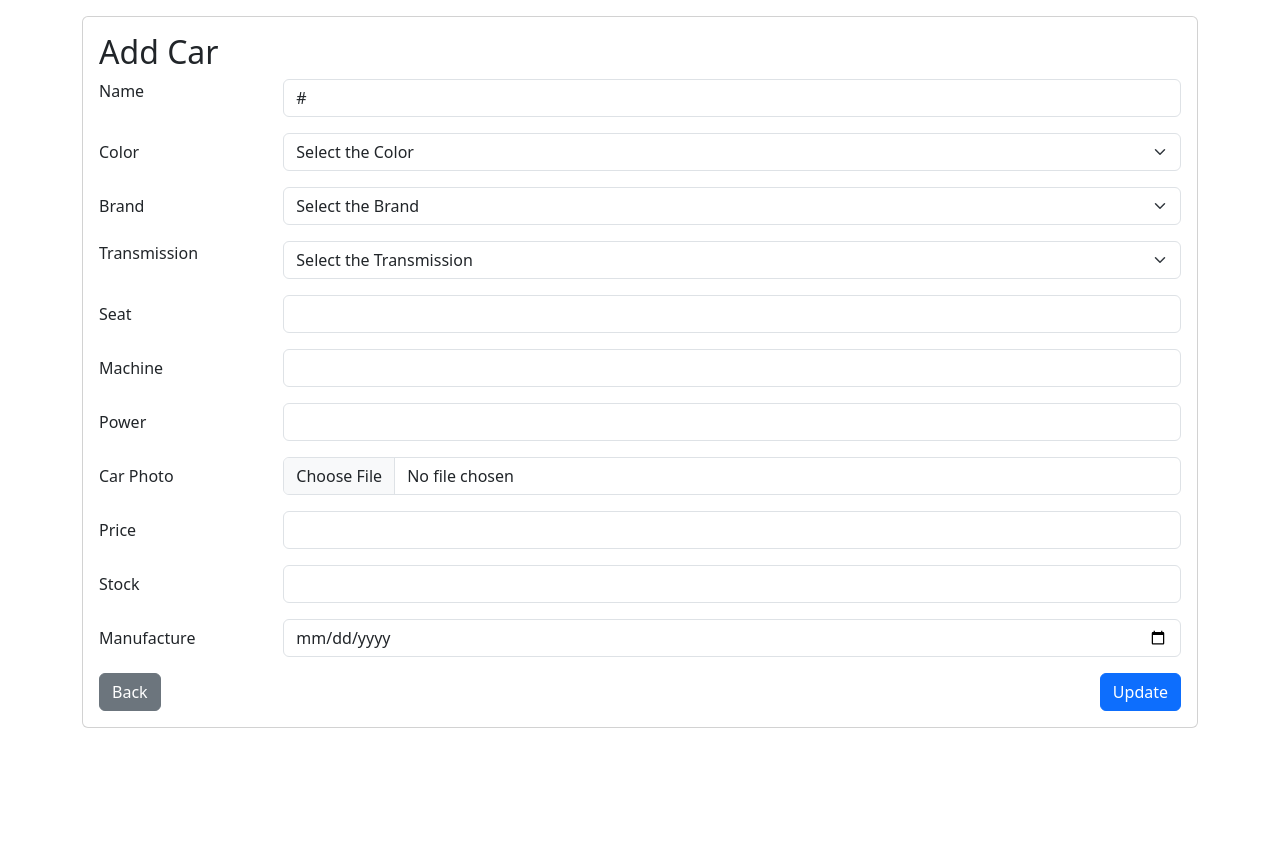
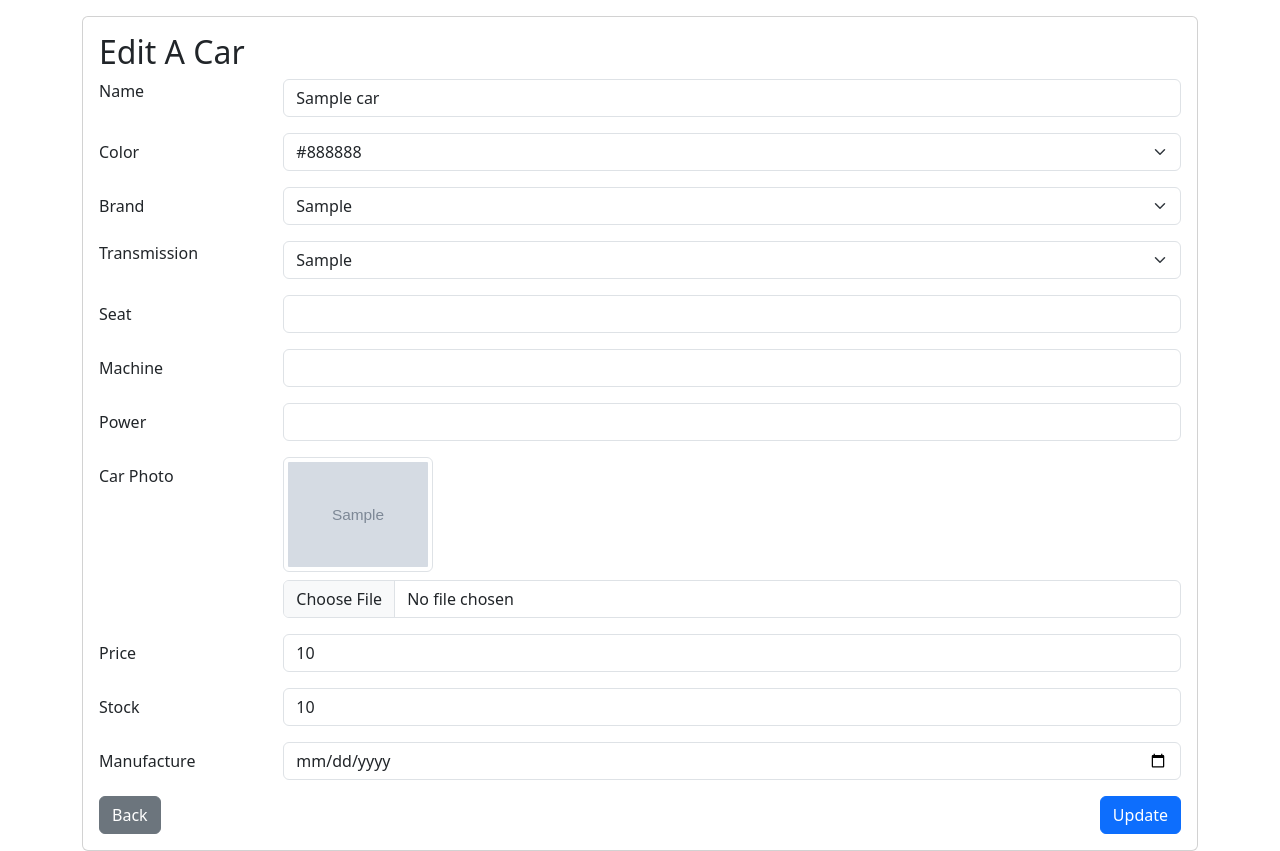
Before and after one commit to hanasoke/ecommerce-CI3, a CodeIgniter app: page /ecommerce-CI3/car/edit/1 in a window 1280 px wide. Before the commit the page ends 728 px from the top, so only its background shows below. Run offline with CodeIgniter, Linux system fonts and the light colour scheme; tables that the repository leaves empty or names only in its code hold one stand-in row (values such as "Sample post"); grey boxes marked "Sample" are stand-in pictures.

Commit message:
fixing edit errors on pages

```diff
--- a/application/controllers/Car.php
+++ b/application/controllers/Car.php
@@ -11,7 +11,7 @@
         // Load database library
         $this->load->database();
 
-        // Load Seller Model
+        // Load Car Model
         $this->load->model('Car_model');
 
         // Load Form Validation Library
@@ -52,7 +52,7 @@
         $this->form_validation->set_rules('manufacture', 'Manufacture', 'required');
 
         // File upload configuration
-        $config['upload_path'] = FCPATH . 'public/img/cars/';
+        $config['upload_path'] = FCPATH . 'public/img/cars';
 
         // Allowed file types
         $config['allowed_types'] = 'jpg|jpeg|png';
@@ -68,8 +68,8 @@
 
         // Check if the form validation and file upload are successful
         if($this->form_validation->run() == FALSE || !$this->upload->do_upload('photo')) {
+
             // validation or file upload failed
-
             $error = $this->upload->display_errors(); // Get file upload errors
 
             $this->session->set_flashdata('error', $error); // Set error message
@@ -100,16 +100,115 @@
             if ($this->Car_model->add_car($data)) {
                 $this->session->set_flashdata('success', 'Car added successfully!');
             } else {
-                $this->session->set_flashdata('error', 'Failed to add seller.');
+                $this->session->set_flashdata('error', 'Failed to add a car.');
             }
 
             redirect('cars');
         }
     }
 
-    public function edit()
+    public function edit($id)
     {
-        $this->load->view('car/edit');
+        // Set validation rules
+    $this->form_validation->set_rules('name', 'Name', 'required');
+    $this->form_validation->set_rules('color', 'Color', 'required');
+    $this->form_validation->set_rules('brand', 'Brand', 'required');
+    $this->form_validation->set_rules('transmission', 'Transmission', 'required');
+    $this->form_validation->set_rules('seat', 'Seat', 'required|numeric');
+    $this->form_validation->set_rules('machine', 'Machine', 'required|numeric');
+    $this->form_validation->set_rules('power', 'Power', 'required|numeric');
+    $this->form_validation->set_rules('price', 'Price', 'required|numeric');
+    $this->form_validation->set_rules('stock', 'Stock', 'required|numeric');$this->form_validation->set_rules('manufacture', 'Manufacture', 'required');
+
+    $config['upload_path'] = FCPATH . 'public/img/cars';
+    $config['allowed_types'] = 'jpg|jpeg|png';
+    $config['max_size'] = 2048;
+    $config['encrypt_name'] = TRUE;
+
+    // Load the upload library
+    $this->load->library('upload', $config);
+
+    if($this->form_validation->run() == FALSE) {
+        // Validation failed
+        $data['car'] = $this->Car_model->get_car($id);
+        $this->load->view('car/edit', $data);
+    } else {
+        // Check if a file was uploaded
+        if(!empty($_FILES['photo']['name'])) {
+            if(!$this->upload->do_upload('photo')) {
+                // File upload failed
+                $error = $this->upload->display_errors();
+
+                $this->session->set_flashdata('error', $error);
+
+                $data['car'] = $this->Car_model->get_car($id);
+                $this->load->view('car/edit', $data);
+                return;
+            } else {
+                // File upload successful
+                $upload_data = $this->upload->data();
+                $file_name = $upload_data['file_name'];
+
+                // Delete the old image if it exists
+                $old_image = $this->Car_model->get_car($id)->photo;
+
+                if(!empty($old_image)) {
+                    unlink(FCPATH . 'public/img/cars/' . $old_image);
+                }
+            }
+        } else {
+            // No file uploaded, retain the old image
+            $file_name = $this->Car_model->get_car($id)->photo;
+        }
+
+        // Prepare data for update
+        $data = array(
+            'name' => $this->input->post('name'),
+            'color' => $this->input->post('color'),
+            'brand' => $this->input->post('brand'),
+            'transmission' => $this->input->post('transmission'),
+            'seat' => $this->input->post('seat'),
+            'machine' => $this->input->post('machine'),
+            'power' => $this->input->post('power'),
+            'price' => $this->input->post('price'),
+            'stock' => $this->input->post('stock'),
+            'manufacture' => $this->input->post('manufacture'),
+            'photo' => $file_name
+        );
+
+        // Update data in the database
+        if($this->Car_model->update_car($id, $data)) {
+
+            $this->session->set_flashdata('success', 'Seller updated successfully!');
+
+        } else {
+            $this->session->set_flashdata('error', 'Failed to update car.');
+        }
+
+        redirect('cars');
+
+    }
+
+
+
+    }
+
+    public function delete($id)
+    {
+        // Check if the request is a POST request
+        if($_SERVER['REQUEST_METHOD'] === 'POST') {
+            // Delete the car
+            if($this->Car_model->delete_car($id)) {
+                $this->session->set_flashdata('success', 'Car deleted successfully');
+            } else {
+                $this->session->set_flashdata('error', 'Failed to delete car.');
+            }
+        } else {
+            // If the request is not POST, show an error
+            $this->session->set_flashdata('error', 'Invalid request method.');
+        }
+
+        redirect('cars');
     }
 }
 
--- a/application/views/car/edit.php
+++ b/application/views/car/edit.php
@@ -17,69 +17,41 @@
 				<div class="col mt-3">
 					<div class="card">
 						<div class="card-body">
-							<h2 class="card-title">Add Car</h2>
+							<h2 class="card-title">Edit A Car</h2>
 
 							<!-- Display file upload errors -->
 							<?php if ($this->session->flashdata('error')) : ?>
-							<div
-								class="alert alert-danger alert-dismissible fade show"
-								role="alert"
-							>
+							<div class="alert alert-danger alert-dismissible fade show" role="alert">
 								<?= $this->session->flashdata('error'); ?>
-								<button
-									type="button"
-									class="btn-close"
-									data-bs-dismiss="alert"
-									aria-label="Close"
-								></button>
+								<button type="button" class="btn-close" data-bs-dismiss="alert" aria-label="Close"></button>
 							</div>
 							<?php endif; ?>
 
 							<?php
 								// Display flash messages
 								if ($this->session->flashdata('success')) {
-							$this->session->flashdata('success'); } if
-							($this->session->flashdata('error')) {
-							$this->session->flashdata('error'); } // Display validation errors
-							echo validation_errors('
-							<div
-								class="alert alert-danger alert-dismissible fade show"
-								role="alert"
-							>
-								', '<button
-									type="button"
-									class="btn-close"
-									data-bs-dismiss="alert"
-									aria-label="Close"
-								></button>
-							</div>
-							') ?>
+									$this->session->flashdata('success');
+								}
 
-							<form
-								method="POST"
-								action="<?php echo site_url('sellers/add'); ?>"
-								enctype="multipart/form-data"
-							>
+								if ($this->session->flashdata('error')) {
+									$this->session->flashdata('error');
+								} // Display validation errors
+
+							echo validation_errors('<div class="alert alert-danger alert-dismissible fade show" role="alert">', '<button type="button" class="btn-close" data-bs-dismiss="alert" aria-label="Close"></button></div>') ?>
+
+							<form method="POST" action="<?php echo site_url('car/edit/' . $car->id); ?>" enctype="multipart/form-data">
 								<div class="mb-3 row">
 									<label for="name" class="col-sm-2">Name</label>
 									<div class="col-sm-10">
-										<input
-											type="text"
-											class="form-control"
-											name="name"
-											id="name"
-											value="#"
-										/>
+										<input type="text" class="form-control" name="name" id="name" value="<?= $car->name; ?>"/>
 									</div>
 								</div>
 
 								<div class="mb-3 row">
-									<label for="color" class="col-sm-2 col-form-label"
-										>Color</label
-									>
+									<label for="color" class="col-sm-2 col-form-label">Color</label>
 									<div class="col-sm-10">
 										<select class="form-select" name="color" id="color">
-											<option selected value="#">Select the Color</option>
+											<option selected value="<?= $car->color; ?>"><?= $car->color; ?></option>
 											<option value="White">White</option>
 											<option value="Black">Black</option>
 											<option value="Silver">Silver</option>
@@ -91,19 +63,11 @@
 								</div>
 
 								<div class="mb-3 row">
-									<label for="brand" class="col-sm-2 col-form-label"
-										>Brand</label
-									>
+									<label for="brand" class="col-sm-2 col-form-label">Brand</label>
 									<div class="col-sm-10">
-										<select
-											class="form-select"
-											name="brand"
-											id="brand"
-											value="#"
-										>
-											<option selected value="#">Select the Brand</option>
+										<select class="form-select" name="brand" id="brand">
+											<option selected value="<?= $car->brand; ?>"> <?= $car->brand; ?></option>
 											<option value="BWD">BWD</option>
-
 											<option value="Honda">Honda</option>
 											<option value="Daihatsu">Daihatsu</option>
 											<option value="Mitsubishi">Mitsubishi</option>
@@ -118,12 +82,12 @@
 								</div>
 
 								<div class="mb-3 row">
-									<label for="transmission" class="col-sm-2"
-										>Transmission</label
-									>
+									<label for="transmission" class="col-sm-2">Transmission</label>
 									<div class="col-sm-10">
 										<select class="form-select" name="transmission"id="transmission">
-											<option selected value="#">Select the Transmission</option>
+											<option selected value="<?= $car->transmission; ?>">
+												<?= $car->transmission; ?>
+											</option>
 											<option value="CVT">CVT</option>
 											<option value="Manual">Manual</option><option value="Matic">Matic</option>
 										</select>
@@ -133,43 +97,35 @@
 								<div class="mb-3 row">
 									<label for="seat" class="col-sm-2 col-form-label">Seat</label>
 									<div class="col-sm-10">
-										<input class="form-control" type="number" name="seat" id="seat" value="#" />
+										<input class="form-control" type="number" name="seat" id="seat" value="<?= $car->seat; ?>" />
 									</div>
 								</div>
 
 								<div class="mb-3 row">
-									<label for="machine" class="col-sm-2 col-form-label"
-										>Machine</label
-									>
+									<label for="machine" class="col-sm-2 col-form-label">Machine</label>
 									<div class="col-sm-10">
-										<input
-											type="number"
-											class="form-control"
-											name="machine"
-											id="machine"
-											value="#"
-										/>
+										<input type="number" class="form-control" name="machine" id="machine" value="<?= $car->machine; ?>"/>
 									</div>
 								</div>
 
 								<div class="mb-3 row">
-									<label for="power" class="col-sm-2 col-form-label"
-										>Power</label
-									>
+									<label for="power" class="col-sm-2 col-form-label">Power</label>
 									<div class="col-sm-10">
-										<input
-											type="number"
-											class="form-control"
-											name="power"
-											id="power"
-											value="#"
-										/>
+										<input type="number" class="form-control" name="power" id="power" value="<?= $car->power; ?>"/>
 									</div>
 								</div>
 
 								<div class="mb-3 row">
-									<label for="photo" class="col-sm-2 col-form-label" >Car Photo</label>
+									<label for="photo" class="col-sm-2 col-form-label">Car Photo</label>
+
+
 									<div class="col-sm-10">
+										<!-- Display the current image -->
+										<?php if(!empty($car->photo)) : ?>
+											<img src="<?php echo base_url('public/img/cars/' . $car->photo); ?>" alt="Current Image" class="img-thumbnail mb-2" width="150" />
+										<?php endif; ?>
+
+										<!-- File input for uploading a new image -->
 										<input type="file" class="form-control" id="photo" name="photo"/>
 									</div>
 								</div>
@@ -177,14 +133,14 @@
 								<div class="mb-3 row">
 									<label for="price" class="col-sm-2 col-form-label">Price</label>
 									<div class="col-sm-10">
-										<input type="number" class="form-control" name="price" id="price" />
+										<input type="number" class="form-control" name="price" id="price" value="<?= $car->price; ?>" />
 									</div>
 								</div>
 
 								<div class="mb-3 row">
 									<label for="stock" class="col-sm-2 col-form-label">Stock</label>
 									<div class="col-sm-10">
-										<input type="number" class="form-control" name="stock" id="stock" value="#">
+										<input type="number" class="form-control" name="stock" id="stock" value="<?= $car->stock; ?>">
 									</div>
 								</div>
 
@@ -193,7 +149,7 @@
 										Manufacture
 									</label>
 									<div class="col-sm-10">
-										<input type="date" class="form-control" name="manufacture" id="manufacture" value="#" >
+										<input type="date" class="form-control" name="manufacture" id="manufacture" value="<?= $car->manufacture; ?>" >
 									</div>
 								</div>
 
@@ -201,10 +157,8 @@
 									Update
 								</button>
 
-								<a
-									href="<?php echo site_url('sellers') ?>"
-									class="btn btn-secondary float-start"
-								>
+								<a href="<?php echo site_url('cars') ?>"
+									class="btn btn-secondary float-start">
 									Back
 								</a>
 							</form>
```
Also changed, not shown: application/controllers/Home.php (+31 -18 lines), application/views/car/index.php (+8 -0 lines), application/views/crud/edit.php (+9 -25 lines), application/views/crud/home.php (+3 -9 lines), public/img/cars/4787ae005a3807bac9555dbcfeb9c26d.jpg (added).
